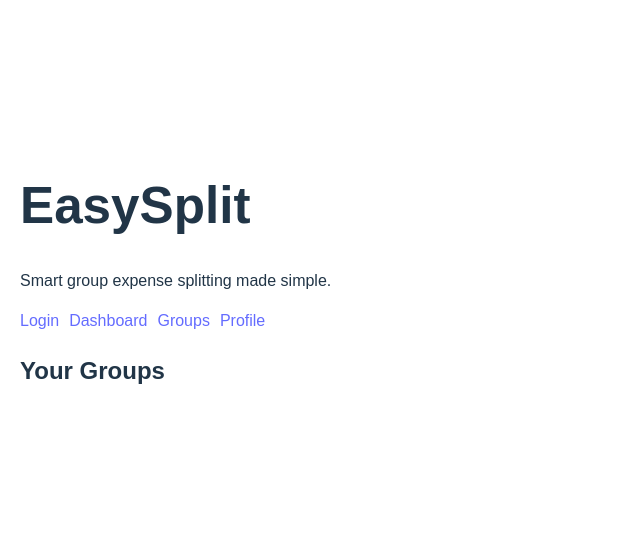
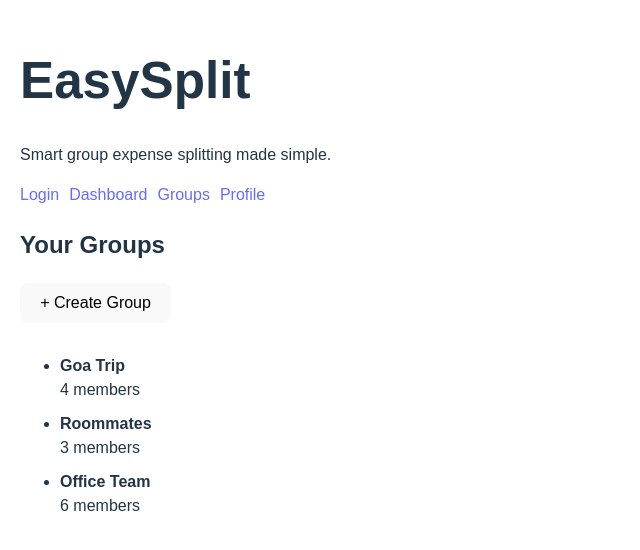
Before and after one commit to mujeeeeeeeeeb/easy-split-expense-manager, a React (Vite) app: page /groups in a window 1280 px wide. Shown: the part 124-674 px from the top of the page, without its empty margins (0-640 px from the left). Built offline with nearby package versions, Linux system fonts and the light colour scheme.

Commit message:
Build groups page with list and create button UI

```diff
--- a/src/pages/Groups.jsx
+++ b/src/pages/Groups.jsx
@@ -1,4 +1,30 @@
+import { useState } from "react";
 function Groups(){
-    return <h2>Your Groups</h2>;
+    const [groups, setGroups] = useState([
+        {id: 1, name: "Goa Trip", members: 4},
+        {id: 2, name: "Roommates", members: 3},
+        {id: 3, name: "Office Team", members: 6}
+    ]);
+
+    return(
+        <div>
+            <h2>Your Groups</h2>
+            <button style={{ marginBottom:"15px"}}>
+                + Create Group
+            </button>
+            {groups.length === 0 ? (
+                <p>No groups yet.</p>
+            ) : (
+                <ul>
+                    {groups.map(group =>(
+                        <li key={group.id} style={{ marginBottom: "10px"}}>
+                        <strong>{group.name}</strong>
+                        <div>{group.members} members</div>
+                        </li>
+                    ))}
+                </ul>
+            )}
+        </div>
+    );
 }
 export default Groups;
```
